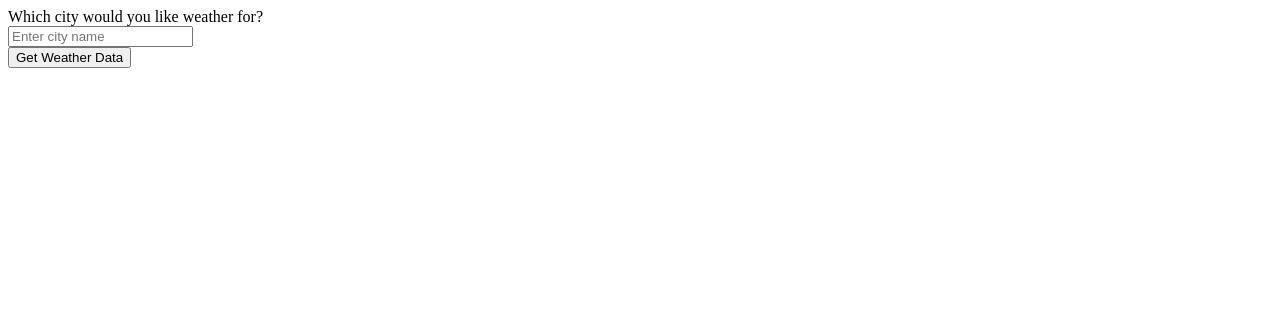
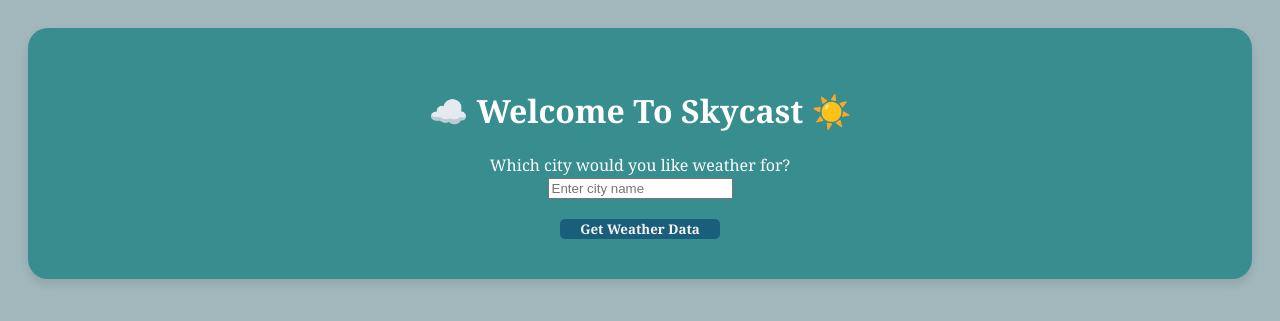
Before and after one commit to amalluu/weather-app, a Flask app: page / in a window 1280 px wide. Shown: the top 321 px of the page. Run offline with Flask 3, Linux system fonts and the light colour scheme.

Commit message:
Inline css style for index.html

```diff
--- a/web/templates/index.html
+++ b/web/templates/index.html
@@ -1,13 +1,71 @@
 <!DOCTYPE html>
-<html>
+<html lang = "en">
 <head>
-    <title>WELCOME TO SKYCAST</title>
+    <meta charset="UTF-8">
+
+    <title>SKYCAST WEATHER APP</title>
+<style>
+        body{
+            font-family: Georgia, 'Times New Roman', Times, serif;
+            background-color:  #a1b7bc;
+            padding: 20px; /*Adds space inside the page border*/
+            text-align: center;/* Centers all text content horizontally */
+            }
+        .box{
+                    background-color: #388e8e ;
+                    border-radius: 20px;/* Rounded corners*/
+                    padding: 40px; /* Space inside the box*/
+                    display: inline- block; /* Makes the box fit its content and be centerable*/
+                    box-shadow:  0 5px 9px rgba(0,0,0,0.1); /*Shadow effect*/
+                    color: white;
+
+                }
+        .button {
+                    background-color:#1b5e7c;
+                    font-family: Cambria, Cochin, Georgia, Times, 'Times New Roman', serif;
+                    border-radius: 5px;
+                    margin-top: 20px;
+                    display: inline-block;
+                    text-decoration: none;
+                    font-weight: bold;
+                    color: #f5f4f4;/*text color*/
+                    padding: 1px 20px;
+                    border: none;
+                    cursor: pointer;
+                }
+       .input[type="text"]{
+            padding: 10px;
+            border-radius: 4px;
+            border: 1px solid grey;
+            font-family: 'Lucida Sans', 'Lucida Sans Regular', 'Lucida Grande', 'Lucida Sans Unicode', Geneva, Verdana, sans-serif;
+        }
+        .button:hover{
+            background-color:  #14445c ;
+
+        }
+
+
+        .h1{
+           margin-bottom: 30px;
+           font-size: 36px;
+        }
+
+
+        </style>
 </head>
 
-<FORM method ="POST" action= "/results"> <!-- post sents data user entered to the server and /results - go to the results route and do the function -->
 
-   <label>Which city would you like weather for?</label><br>
+<div class=" box">
+    <h1> ☁️ Welcome To Skycast ☀️</h1>
+
+ <FORM method ="POST" action= "/results"> <!-- post sents data user entered to the server and /results - go to the results route and do the function -->
+
+    <label>Which city would you like weather for?</label><br>
+
     <input type="text" name = "cityname" id = "cityname" placeholder="Enter city name"> <BR>
-    <button type ="submit"> Get Weather Data </button>
-</FORM>
+        <button type ="submit" class = "button"> Get Weather Data </button>
+    </FORM>
+    </div>
+</body>
+
 </html>
```
Also changed, not shown: web/templates/results.html (+22 -5 lines).
